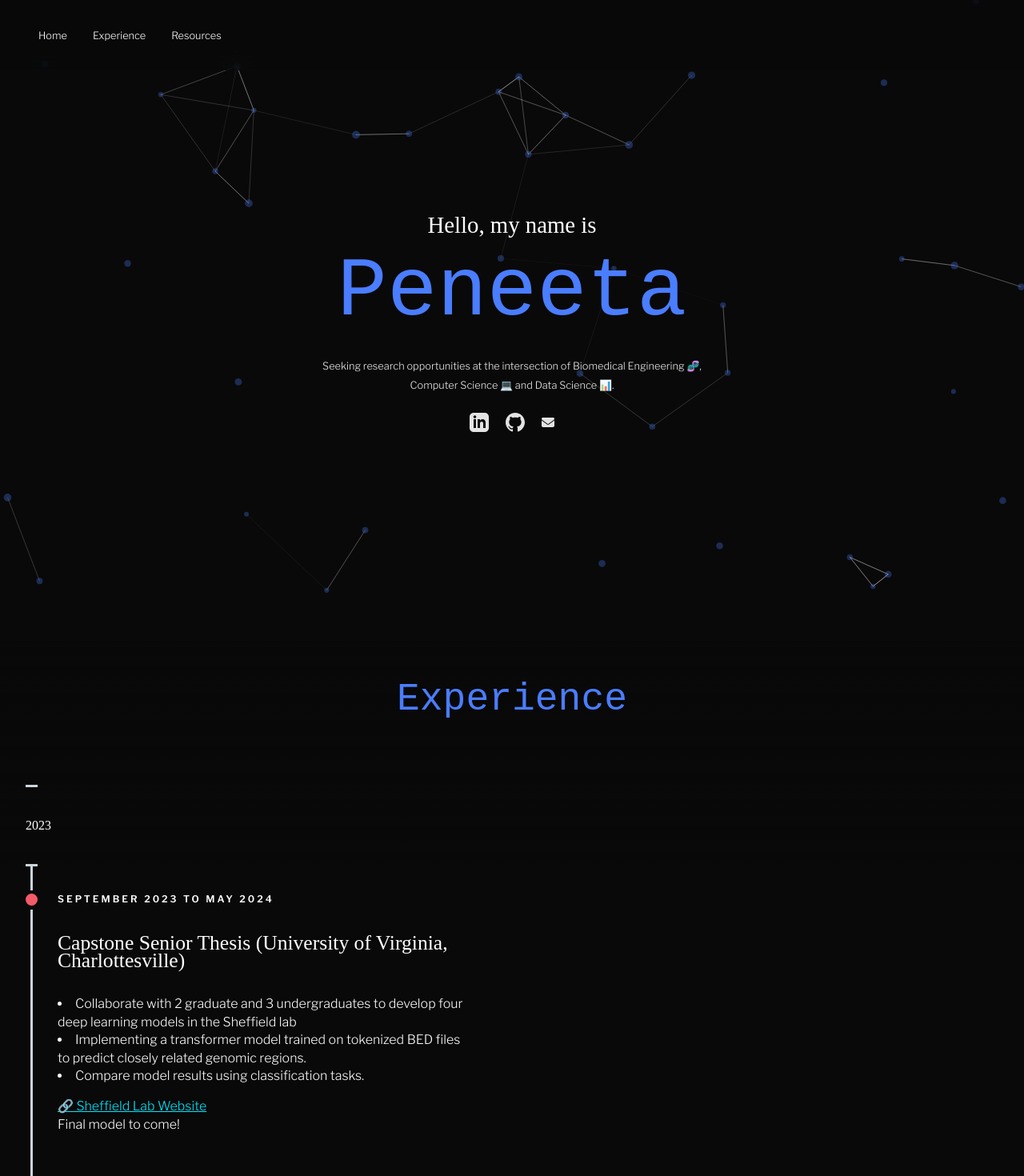
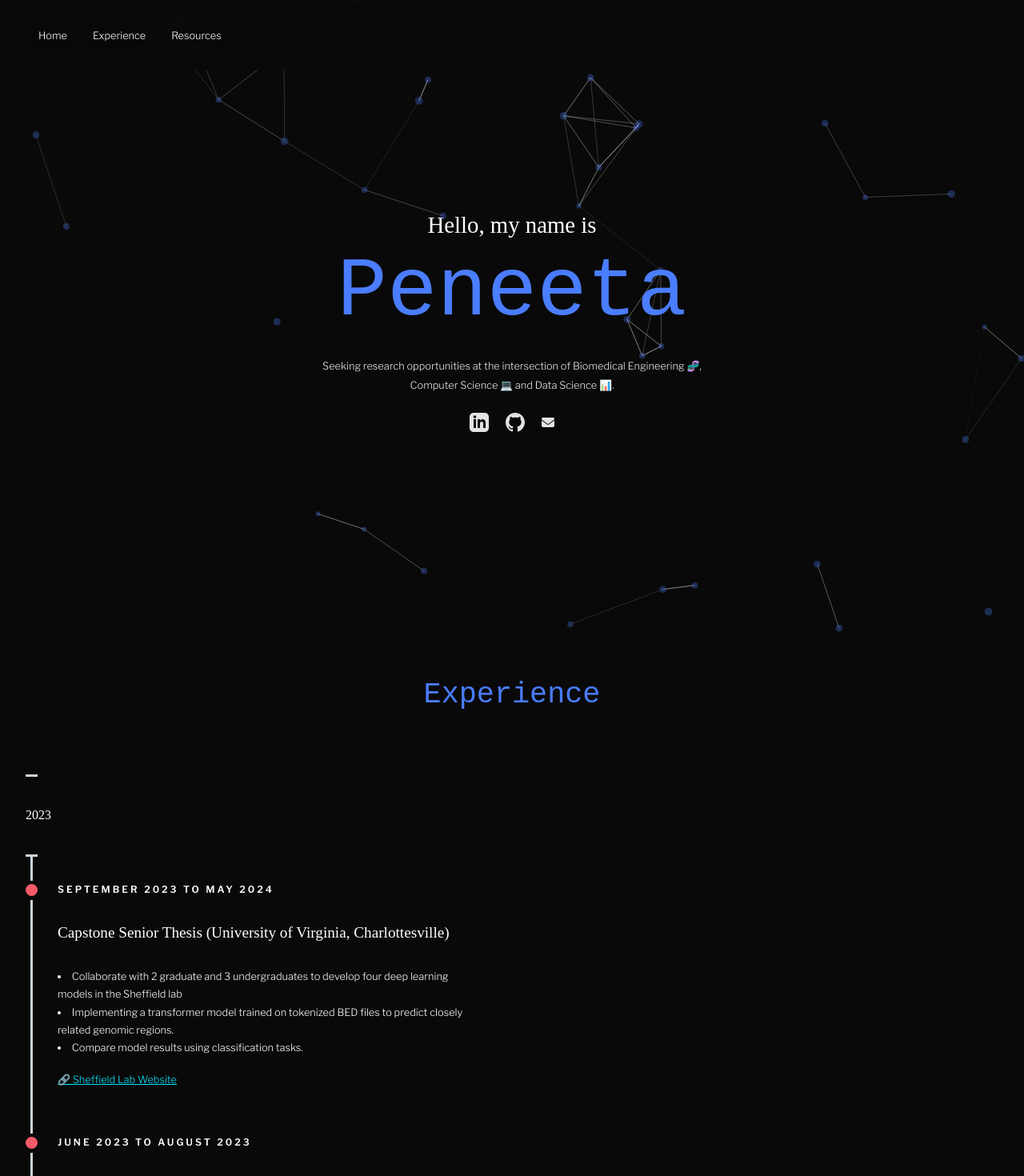
Before and after one commit to peneeta/portfolio, a React (Vite) app: page / in a window 1280 px wide. Shown: the top 1470 px of the page at 80% size. Built offline with nearby package versions, Linux system fonts and the light colour scheme; a web font is replaced by a local one.

Commit message:
fix particlejs background

```diff
--- a/src/App.jsx
+++ b/src/App.jsx
@@ -13,9 +13,11 @@ import Navbar from './components/Navbar';
 function App() {
   return (
     <div className="App">
+      <Particle/>
       <Navbar/>
+
       <div id="home" className="hero mx-8">
-        <Particle className="particleBG"/>
+
         <div className="container">
           <div className="text-wrapper">
             <div className="headline">
@@ -60,7 +62,6 @@ function App() {
           <div className="section-text">
             <h1>Resources</h1>
           </div>
-
           <ResourcesList/>
       </div>
 
--- a/src/components/FooterStyle.css
+++ b/src/components/FooterStyle.css
@@ -1,6 +1,6 @@
 footer {
     width: 100%;
-    padding-top: 2rem;
+    padding-top: 1rem;
     background: rgb(25, 25, 25);
 }
 
--- a/src/components/Particle.jsx
+++ b/src/components/Particle.jsx
@@ -24,9 +24,14 @@ function Particle() {
             init={particlesInit}
             loaded={particlesLoaded}
             options={{
-                "fullScreen": {
-                    "enable": true,
-                    "zIndex": -1
+                fullScreen: {
+                    enable: false,
+                    zIndex: -1
+                },
+                style: {
+                    position: "absolute",
+                    top: 0,
+                    left:0
                 },
                 particles: {
                     number: {
@@ -59,7 +64,7 @@ function Particle() {
                     },
                     move: {
                         enable: true,
-                        speed: 1,
+                        speed: 0.5,
                     },
                 },
                 interactivity: {
--- a/src/components/Timeline.jsx
+++ b/src/components/Timeline.jsx
@@ -27,7 +27,6 @@ function Timeline () {
                         <div className="links">
                             <ul>
                                 <li><a href="https://databio.org/"> 🔗 Sheffield Lab Website</a></li>
-                                <li>Final model to come!</li>
                             </ul>
                         </div>
                     </div>
--- a/src/components/TimelineStyle.css
+++ b/src/components/TimelineStyle.css
@@ -12,23 +12,21 @@
     max-width: 35rem;
 }
 
-/* .timeline h1, .timeline h2, .timeline h3, .timeline h4, .timeline h5, .timeline h6 {
-    line-height: inherit;
-} */
-
 .timeline h3{
-    font-size: 1.6rem;
+    font-size: 1.2rem;
     margin-block: 2rem;
     font-family: 'Trirong'
 }
 
 .bullet-list{
     list-style: inside;
+    font-size: 0.8em;
 }
 
 .links a {
     color: #00e8ff;
     text-decoration: underline;
+    font-size: 0.8em;
 }
 
 .links {
--- a/src/index.css
+++ b/src/index.css
@@ -12,7 +12,7 @@
 
 h1 {
   font-family: 'Red Hat Mono', monospace;
-  font-size: 3em;
+  font-size: 2.3em;
   line-height: 1.1;
   font-weight: 300;
   color: #4a7dff;
```
